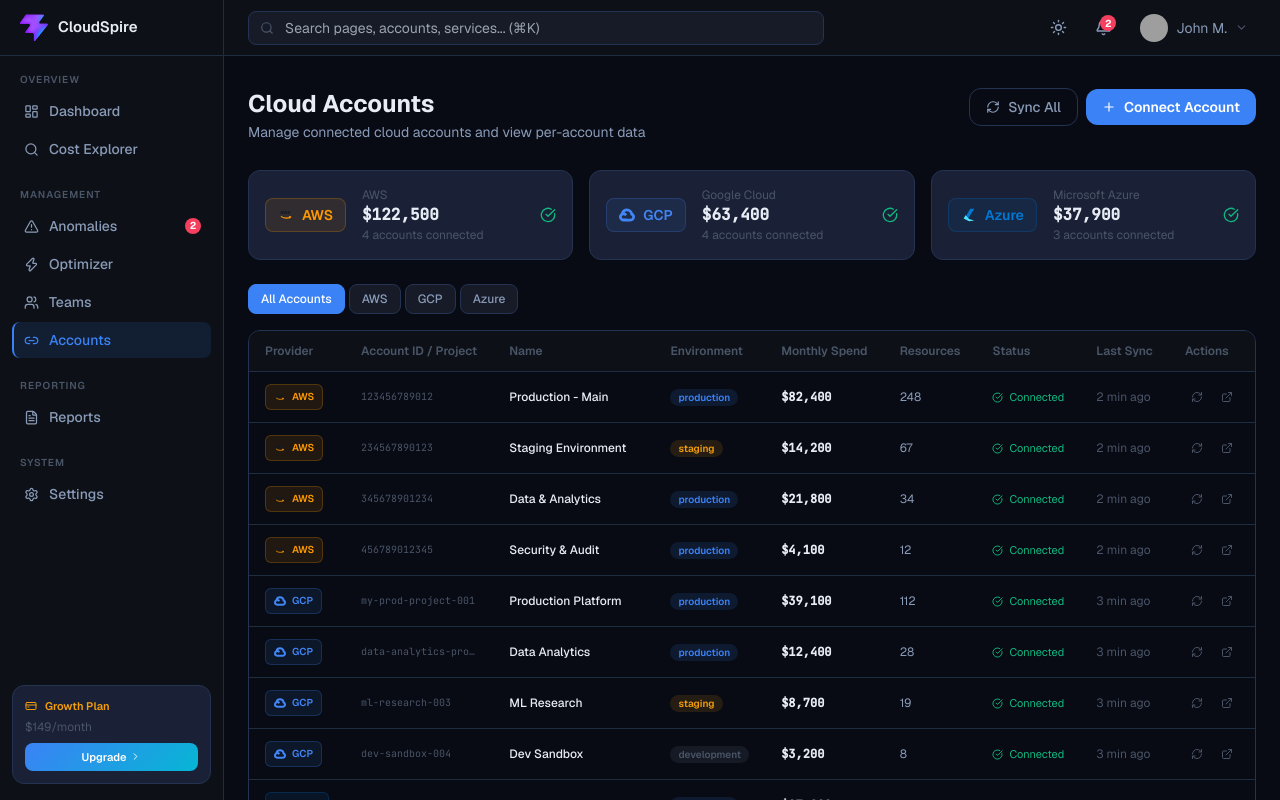
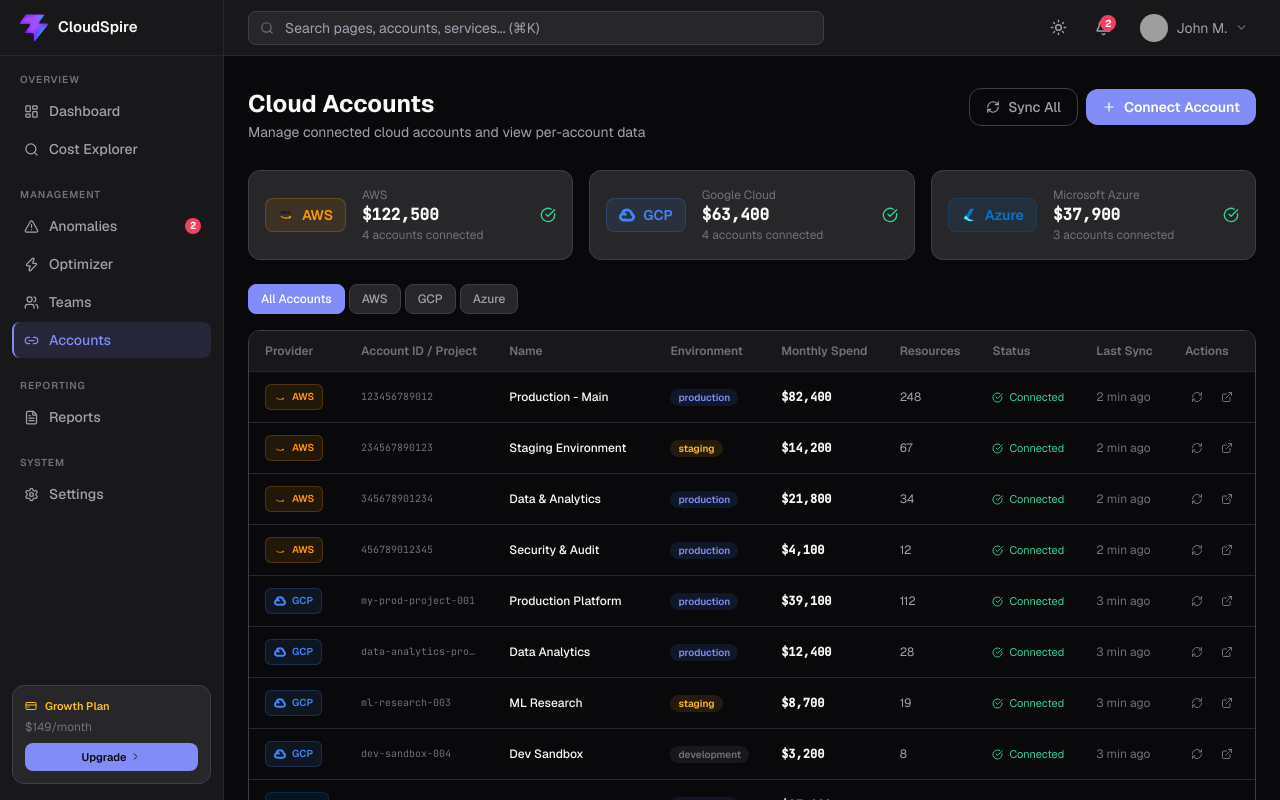
Before and after one commit to adityapranav014/CloudSpire, a React (Vite) app: page /accounts in a window 1280 px wide. Shown: the top 800 px of the page. Built offline with nearby package versions, Linux system fonts and the light colour scheme; grey boxes are pictures that could not be loaded.

Commit message:
feat: implement full-featured Teams management page with detailed cost breakdown and analytics modals

```diff
--- a/src/components/layout/Sidebar.jsx
+++ b/src/components/layout/Sidebar.jsx
@@ -69,12 +69,14 @@
                     <NavLink
                       to={item.to}
                       onClick={() => onMobileOpenChange(false)}
-                      className="flex items-center gap-2.5 px-2.5 py-2 rounded-lg text-sm transition-all duration-150 relative group hover:bg-white/[0.05]"
+                      className="flex items-center gap-2.5 px-2.5 py-2 rounded-lg text-sm transition-all duration-150 relative group"
                       style={({ isActive }) => ({
-                        background: isActive ? 'rgba(59,130,246,0.12)' : undefined,
-                        color: isActive ? 'var(--accent-blue)' : 'var(--text-secondary)',
-                        borderLeft: isActive ? '2px solid var(--accent-blue)' : '2px solid transparent',
+                        background: isActive ? 'var(--accent-primary-subtle)' : undefined,
+                        color: isActive ? 'var(--accent-primary)' : 'var(--text-secondary)',
+                        borderLeft: isActive ? '2px solid var(--accent-primary)' : '2px solid transparent',
                       })}
+                      onMouseEnter={e => { if (!e.currentTarget.classList.contains('active')) e.currentTarget.style.background = 'var(--bg-hover)' }}
+                      onMouseLeave={e => { const active = location.pathname === item.to; if (!active) e.currentTarget.style.background = '' }}
                     >
                       <Icon size={15} />
                       <span className="flex-1 font-medium">{item.label}</span>
@@ -103,8 +105,8 @@
         </div>
         <p className="text-xs mb-2" style={{ color: 'var(--text-muted)' }}>$149/month</p>
         <button
-          className="w-full text-[11px] font-semibold py-1.5 rounded-lg flex items-center justify-center gap-1 transition-opacity hover:opacity-90"
-          style={{ background: 'linear-gradient(135deg, #3B82F6 0%, #06B6D4 100%)', color: 'white' }}
+          className="w-full text-[11px] font-semibold py-1.5 rounded-lg flex items-center justify-center gap-1 transition-colors hover:opacity-90"
+          style={{ background: 'var(--accent-primary)', color: 'var(--bg-base)' }}
         >
           Upgrade <ChevronRight size={11} />
         </button>
--- a/src/components/layout/TopBar.jsx
+++ b/src/components/layout/TopBar.jsx
@@ -60,7 +60,7 @@
       {/* Search */}
       <div className="flex items-center gap-3 min-w-0 flex-1">
         <button
-          className="lg:hidden p-2 rounded-lg transition-colors hover:bg-white/10"
+          className="lg:hidden p-2 rounded-lg transition-colors hover:bg-[--bg-hover]"
           onClick={onOpenMenu}
           title="Open navigation"
         >
@@ -88,7 +88,7 @@
       <div className="flex items-center gap-2 sm:gap-3 shrink-0">
         {/* Settings */}
         <button
-          className="hidden sm:flex items-center justify-center p-2 rounded-lg transition-colors hover:bg-white/10"
+          className="hidden sm:flex items-center justify-center p-2 rounded-lg transition-colors hover:bg-[--bg-hover]"
           onClick={() => setTheme(theme === 'dark' ? 'light' : 'dark')}
           title="Toggle theme"
         >
@@ -97,7 +97,7 @@
 
         {/* Notification bell */}
         <button
-          className="relative p-2 rounded-lg transition-colors hover:bg-white/10"
+          className="relative p-2 rounded-lg transition-colors hover:bg-[--bg-hover]"
           onClick={() => navigate('/anomalies')}
           title="View anomalies"
         >
@@ -112,7 +112,7 @@
         {/* User avatar dropdown */}
         <div className="relative">
           <button
-            className="flex items-center gap-2 px-2 py-1.5 rounded-lg transition-colors hover:bg-white/10"
+            className="flex items-center gap-2 px-2 py-1.5 rounded-lg transition-colors hover:bg-[--bg-hover]"
             onClick={() => setUserMenuOpen(v => !v)}
           >
             <UserAvatar user={CURRENT_USER} size="sm" />
@@ -136,7 +136,7 @@
               ].map(({ icon: Icon, label, action }) => (
                 <button
                   key={label}
-                  className="w-full flex items-center gap-2.5 px-3 py-2 text-sm text-left transition-colors hover:bg-white/5"
+                  className="w-full flex items-center gap-2.5 px-3 py-2 text-sm text-left transition-colors hover:bg-[--bg-hover]"
                   style={{ color: 'var(--text-secondary)' }}
                   onClick={() => { action?.(); setUserMenuOpen(false) }}
                 >
@@ -146,7 +146,7 @@
               ))}
               <div className="border-t mt-1 pt-1" style={{ borderColor: 'var(--border-subtle)' }}>
                 <button
-                  className="w-full flex items-center gap-2.5 px-3 py-2 text-sm text-left transition-colors hover:bg-white/10"
+                  className="w-full flex items-center gap-2.5 px-3 py-2 text-sm text-left transition-colors hover:bg-[--bg-hover]"
                   style={{ color: 'var(--accent-rose)' }}
                   onClick={() => setUserMenuOpen(false)}
                 >
--- a/src/index.css
+++ b/src/index.css
@@ -9,70 +9,225 @@
 @tailwind components;
 @tailwind utilities;
 
+/* ═══════════════════════════════════════════════════════════════
+   CloudSpire Design System v2.0 — Zinc Neutral Color Tokens
+   ═══════════════════════════════════════════════════════════════
+   Philosophy: Zinc-based neutrals, tonal elevation, no cheap gradients.
+   All text colors verified against WCAG 2.1 AA (4.5:1 minimum).
+   ══════════════════════════════════════════════════════════════ */
+
 :root {
-  --background: 222.2 84% 4.9%;
-  --foreground: 210 40% 98%;
-  --card: 222.2 84% 4.9%;
-  --card-foreground: 210 40% 98%;
-  --popover: 222.2 84% 4.9%;
-  --popover-foreground: 210 40% 98%;
-  --primary: 210 40% 98%;
-  --primary-foreground: 222.2 47.4% 11.2%;
-  --secondary: 217.2 32.6% 17.5%;
-  --secondary-foreground: 210 40% 98%;
-  --muted: 217.2 32.6% 17.5%;
-  --muted-foreground: 215 20.2% 65.1%;
-  --accent: 217.2 32.6% 17.5%;
-  --accent-foreground: 210 40% 98%;
-  --destructive: 359 81.3% 66.8%;
-  --destructive-foreground: 210 40% 98%;
-  --border: 217.2 32.6% 17.5%;
-  --input: 217.2 32.6% 17.5%;
-  --ring: 212.7 26.8% 83.9%;
+  /* ── Radii ── */
   --radius: 0.5rem;
 
-  --bg-base: #080B14;
-  --bg-surface: #0D1117;
-  --bg-elevated: #161B27;
-  --bg-card: #1A2035;
-  --border-subtle: #1E2D40;
-  --border-default: #243352;
-  --text-primary: #E8EDF5;
-  --text-secondary: #8A9BB8;
-  --text-muted: #4A5568;
-  --accent-blue: #3B82F6;
-  --accent-cyan: #06B6D4;
-  --accent-emerald: #10B981;
-  --accent-amber: #F59E0B;
-  --accent-rose: #F43F5E;
-  --accent-violet: #8B5CF6;
-  --gradient-aws: linear-gradient(135deg, #FF9900 0%, #FF6B00 100%);
-  --gradient-gcp: linear-gradient(135deg, #4285F4 0%, #34A853 100%);
-  --gradient-azure: linear-gradient(135deg, #0078D4 0%, #50E6FF 100%);
+  /* ── Backgrounds (Zinc scale) ── */
+  --bg-base: #09090B;
+  --bg-surface: #18181B;
+  --bg-elevated: #27272A;
+  --bg-card: #27272A;
+  --bg-hover: #3F3F46;
+
+  /* ── Borders ── */
+  --border-subtle: #27272A;
+  --border-default: #3F3F46;
+  --border-strong: #52525B;
+
+  /* ── Text ── */
+  --text-primary: #FAFAFA;
+  --text-secondary: #A1A1AA;
+  --text-muted: #71717A;
+
+  /* ── Primary accent (Indigo) ── */
+  --accent-primary: #818CF8;
+  --accent-primary-hover: #6366F1;
+  --accent-primary-subtle: rgba(129, 140, 248, 0.12);
+
+  /* ── Semantic status colors (dark-mode-optimised) ── */
+  --accent-emerald: #34D399;
+  --accent-amber: #FBBF24;
+  --accent-rose: #FB7185;
+  --accent-cyan: #22D3EE;
+  --accent-violet: #A78BFA;
+  --accent-blue: #818CF8;
+
+  /* ── Cloud provider brand colors (flat, no gradients) ── */
+  --color-aws: #FF9900;
+  --color-gcp: #4285F4;
+  --color-azure: #0078D4;
+
+  /* ── Shadcn/ui component tokens (HSL) ── */
+  --background: 240 6% 3.9%;
+  --foreground: 0 0% 98%;
+  --card: 240 3.7% 15.9%;
+  --card-foreground: 0 0% 98%;
+  --popover: 240 3.7% 15.9%;
+  --popover-foreground: 0 0% 98%;
+  --primary: 235 90% 74%;
+  --primary-foreground: 240 6% 3.9%;
+  --secondary: 240 3.7% 15.9%;
+  --secondary-foreground: 0 0% 98%;
+  --muted: 240 3.7% 15.9%;
+  --muted-foreground: 240 3.8% 46.1%;
+  --accent: 240 3.7% 15.9%;
+  --accent-foreground: 0 0% 98%;
+  --destructive: 350 89% 72%;
+  --destructive-foreground: 0 0% 98%;
+  --border: 240 3.7% 15.9%;
+  --input: 240 5.3% 26.1%;
+  --ring: 235 90% 74%;
+
+  /* ── Chart palette ── */
+  --chart-1: 235 90% 74%;
+  --chart-2: 160 64% 52%;
+  --chart-3: 45 97% 56%;
+  --chart-4: 258 90% 76%;
+  --chart-5: 350 89% 72%;
+
+  /* ── Sidebar tokens ── */
+  --sidebar: 240 5.9% 10%;
+  --sidebar-foreground: 0 0% 98%;
+  --sidebar-primary: 235 90% 74%;
+  --sidebar-primary-foreground: 0 0% 98%;
+  --sidebar-accent: 240 3.7% 15.9%;
+  --sidebar-accent-foreground: 0 0% 98%;
+  --sidebar-border: 240 3.7% 15.9%;
+  --sidebar-ring: 235 90% 74%;
 }
 
+/* ── Light Theme ── */
 .light {
-  --bg-base: #f4f7fb;
-  --bg-surface: #ffffff;
-  --bg-elevated: #eef3f9;
-  --bg-card: #ffffff;
-  --border-subtle: #d6dfeb;
-  --border-default: #c2cfdf;
-  --text-primary: #0f172a;
-  --text-secondary: #475569;
-  --text-muted: #64748b;
+  --bg-base: #FAFAFA;
+  --bg-surface: #FFFFFF;
+  --bg-elevated: #F4F4F5;
+  --bg-card: #FFFFFF;
+  --bg-hover: #E4E4E7;
+
+  --border-subtle: #E4E4E7;
+  --border-default: #D4D4D8;
+  --border-strong: #A1A1AA;
+
+  --text-primary: #18181B;
+  --text-secondary: #52525B;
+  --text-muted: #71717A;
+
+  --accent-primary: #6366F1;
+  --accent-primary-hover: #4F46E5;
+  --accent-primary-subtle: rgba(99, 102, 241, 0.08);
+
+  --accent-emerald: #059669;
+  --accent-amber: #D97706;
+  --accent-rose: #E11D48;
+  --accent-cyan: #0891B2;
+  --accent-violet: #7C3AED;
+  --accent-blue: #6366F1;
+
+  --color-aws: #FF9900;
+  --color-gcp: #4285F4;
+  --color-azure: #0078D4;
+
+  /* ── Shadcn/ui overrides ── */
+  --background: 0 0% 98%;
+  --foreground: 240 5.9% 10%;
+  --card: 0 0% 100%;
+  --card-foreground: 240 5.9% 10%;
+  --popover: 0 0% 100%;
+  --popover-foreground: 240 5.9% 10%;
+  --primary: 239 84% 67%;
+  --primary-foreground: 0 0% 98%;
+  --secondary: 240 5% 96.1%;
+  --secondary-foreground: 240 5.9% 10%;
+  --muted: 240 5% 96.1%;
+  --muted-foreground: 240 3.8% 46.1%;
+  --accent: 240 5% 96.1%;
+  --accent-foreground: 240 5.9% 10%;
+  --destructive: 347 77% 50%;
+  --destructive-foreground: 0 0% 98%;
+  --border: 240 4.9% 90%;
+  --input: 240 5.2% 83.9%;
+  --ring: 239 84% 67%;
+
+  --chart-1: 239 84% 67%;
+  --chart-2: 160 84% 30.6%;
+  --chart-3: 32 95% 44%;
+  --chart-4: 263 70% 58%;
+  --chart-5: 347 77% 50%;
+
+  --sidebar: 0 0% 100%;
+  --sidebar-foreground: 240 5.9% 10%;
+  --sidebar-primary: 239 84% 67%;
+  --sidebar-primary-foreground: 0 0% 98%;
+  --sidebar-accent: 240 5% 96.1%;
+  --sidebar-accent-foreground: 240 5.9% 10%;
+  --sidebar-border: 240 4.9% 90%;
+  --sidebar-ring: 239 84% 67%;
 }
 
+/* ── Dark Theme (explicit class — mirrors :root defaults) ── */
 .dark {
-  --bg-base: #080b14;
-  --bg-surface: #0d1117;
-  --bg-elevated: #161b27;
-  --bg-card: #1a2035;
-  --border-subtle: #1e2d40;
-  --border-default: #243352;
-  --text-primary: #e8edf5;
-  --text-secondary: #8a9bb8;
-  --text-muted: #4a5568;
+  --bg-base: #09090B;
+  --bg-surface: #18181B;
+  --bg-elevated: #27272A;
+  --bg-card: #27272A;
+  --bg-hover: #3F3F46;
+
+  --border-subtle: #27272A;
+  --border-default: #3F3F46;
+  --border-strong: #52525B;
+
+  --text-primary: #FAFAFA;
+  --text-secondary: #A1A1AA;
+  --text-muted: #71717A;
+
+  --accent-primary: #818CF8;
+  --accent-primary-hover: #6366F1;
+  --accent-primary-subtle: rgba(129, 140, 248, 0.12);
+
+  --accent-emerald: #34D399;
+  --accent-amber: #FBBF24;
+  --accent-rose: #FB7185;
+  --accent-cyan: #22D3EE;
+  --accent-violet: #A78BFA;
+  --accent-blue: #818CF8;
+
+  --color-aws: #FF9900;
+  --color-gcp: #4285F4;
+  --color-azure: #0078D4;
+
+  /* Shadcn/ui — same as :root */
+  --background: 240 6% 3.9%;
+  --foreground: 0 0% 98%;
+  --card: 240 3.7% 15.9%;
+  --card-foreground: 0 0% 98%;
+  --popover: 240 3.7% 15.9%;
+  --popover-foreground: 0 0% 98%;
+  --primary: 235 90% 74%;
+  --primary-foreground: 240 6% 3.9%;
+  --secondary: 240 3.7% 15.9%;
+  --secondary-foreground: 0 0% 98%;
+  --muted: 240 3.7% 15.9%;
+  --muted-foreground: 240 3.8% 46.1%;
+  --accent: 240 3.7% 15.9%;
+  --accent-foreground: 0 0% 98%;
+  --destructive: 350 89% 72%;
+  --destructive-foreground: 0 0% 98%;
+  --border: 240 3.7% 15.9%;
+  --input: 240 5.3% 26.1%;
+  --ring: 235 90% 74%;
+
+  --chart-1: 235 90% 74%;
+  --chart-2: 160 64% 52%;
+  --chart-3: 45 97% 56%;
+  --chart-4: 258 90% 76%;
+  --chart-5: 350 89% 72%;
+
+  --sidebar: 240 5.9% 10%;
+  --sidebar-foreground: 0 0% 98%;
+  --sidebar-primary: 235 90% 74%;
+  --sidebar-primary-foreground: 0 0% 98%;
+  --sidebar-accent: 240 3.7% 15.9%;
+  --sidebar-accent-foreground: 0 0% 98%;
+  --sidebar-border: 240 3.7% 15.9%;
+  --sidebar-ring: 235 90% 74%;
 }
 
 @layer base {
@@ -85,7 +240,10 @@
     margin: 0;
     background-color: var(--bg-base);
     color: var(--text-primary);
-    transition: background-color 150ms ease, color 150ms ease;
+    transition: background-color 200ms ease, color 200ms ease;
+  }
+  html {
+    @apply font-sans;
   }
 }
 
@@ -108,7 +266,7 @@
 /* Grid dot background pattern */
 .bg-grid-pattern {
   background-image:
-    radial-gradient(circle, #243352 1px, transparent 1px);
+    radial-gradient(circle, var(--border-default) 1px, transparent 1px);
   background-size: 28px 28px;
 }
 
@@ -121,86 +279,3 @@
 .recharts-tooltip-wrapper {
   outline: none;
 }
-
-@layer base {
-  .theme {
-    --font-heading: var(--font-sans);
-    --font-sans: 'Geist Variable', sans-serif;
-  }
-  :root {
-    --background: oklch(1 0 0);
-    --foreground: oklch(0.145 0 0);
-    --card: oklch(1 0 0);
-    --card-foreground: oklch(0.145 0 0);
-    --popover: oklch(1 0 0);
-    --popover-foreground: oklch(0.145 0 0);
-    --primary: oklch(0.205 0 0);
-    --primary-foreground: oklch(0.985 0 0);
-    --secondary: oklch(0.97 0 0);
-    --secondary-foreground: oklch(0.205 0 0);
-    --muted: oklch(0.97 0 0);
-    --muted-foreground: oklch(0.556 0 0);
-    --accent: oklch(0.97 0 0);
-    --accent-foreground: oklch(0.205 0 0);
-    --destructive: oklch(0.577 0.245 27.325);
-    --border: oklch(0.922 0 0);
-    --input: oklch(0.922 0 0);
-    --ring: oklch(0.708 0 0);
-    --chart-1: oklch(0.87 0 0);
-    --chart-2: oklch(0.556 0 0);
-    --chart-3: oklch(0.439 0 0);
-    --chart-4: oklch(0.371 0 0);
-    --chart-5: oklch(0.269 0 0);
-    --radius: 0.625rem;
-    --sidebar: oklch(0.985 0 0);
-    --sidebar-foreground: oklch(0.145 0 0);
-    --sidebar-primary: oklch(0.205 0 0);
-    --sidebar-primary-foreground: oklch(0.985 0 0);
-    --sidebar-accent: oklch(0.97 0 0);
-    --sidebar-accent-foreground: oklch(0.205 0 0);
-    --sidebar-border: oklch(0.922 0 0);
-    --sidebar-ring: oklch(0.708 0 0);
-  }
-  .dark {
-    --background: oklch(0.145 0 0);
-    --foreground: oklch(0.985 0 0);
-    --card: oklch(0.205 0 0);
-    --card-foreground: oklch(0.985 0 0);
-    --popover: oklch(0.205 0 0);
-    --popover-foreground: oklch(0.985 0 0);
-    --primary: oklch(0.922 0 0);
-    --primary-foreground: oklch(0.205 0 0);
-    --secondary: oklch(0.269 0 0);
-    --secondary-foreground: oklch(0.985 0 0);
-    --muted: oklch(0.269 0 0);
-    --muted-foreground: oklch(0.708 0 0);
-    --accent: oklch(0.269 0 0);
-    --accent-foreground: oklch(0.985 0 0);
-    --destructive: oklch(0.704 0.191 22.216);
-    --border: oklch(1 0 0 / 10%);
-    --input: oklch(1 0 0 / 15%);
-    --ring: oklch(0.556 0 0);
-    --chart-1: oklch(0.87 0 0);
-    --chart-2: oklch(0.556 0 0);
-    --chart-3: oklch(0.439 0 0);
-    --chart-4: oklch(0.371 0 0);
-    --chart-5: oklch(0.269 0 0);
-    --sidebar: oklch(0.205 0 0);
-    --sidebar-foreground: oklch(0.985 0 0);
-    --sidebar-primary: oklch(0.488 0.243 264.376);
-    --sidebar-primary-foreground: oklch(0.985 0 0);
-    --sidebar-accent: oklch(0.269 0 0);
-    --sidebar-accent-foreground: oklch(0.985 0 0);
-    --sidebar-border: oklch(1 0 0 / 10%);
-    --sidebar-ring: oklch(0.556 0 0);
-  }
-  * {
-    @apply border-border outline-ring/50;
-  }
-  body {
-    @apply bg-background text-foreground;
-  }
-  html {
-    @apply font-sans;
-  }
-}
--- a/src/pages/Dashboard.jsx
+++ b/src/pages/Dashboard.jsx
@@ -266,7 +266,7 @@
             <h3 className="font-semibold text-sm mb-4" style={{ color: 'var(--text-primary)' }}>Budget Health</h3>
             <div className="space-y-4">
             {budgetAlerts.slice(0, 3).map(b => {
-              const color = b.status === 'critical' ? '#F43F5E' : b.status === 'warning' ? '#F59E0B' : '#10B981'
+              const color = b.status === 'critical' ? 'var(--accent-rose)' : b.status === 'warning' ? 'var(--accent-amber)' : 'var(--accent-emerald)'
               return (
                 <div key={b.id}>
                   <div className="flex items-center justify-between mb-1.5">
--- a/tailwind.config.js
+++ b/tailwind.config.js
@@ -45,12 +45,15 @@
           DEFAULT: "hsl(var(--card))",
           foreground: "hsl(var(--card-foreground))",
         },
-        'bg-base': '#080B14',
-        'bg-surface': '#0D1117',
-        'bg-elevated': '#161B27',
-        'bg-card': '#1A2035',
-        'border-subtle': '#1E2D40',
-        'border-default': '#243352',
+        /* ── Semantic surface tokens ── */
+        'bg-base': 'var(--bg-base)',
+        'bg-surface': 'var(--bg-surface)',
+        'bg-elevated': 'var(--bg-elevated)',
+        'bg-card': 'var(--bg-card)',
+        'bg-hover': 'var(--bg-hover)',
+        'border-subtle': 'var(--border-subtle)',
+        'border-default': 'var(--border-default)',
+        'border-strong': 'var(--border-strong)',
       },
       fontFamily: {
         sans: ['Geist', 'system-ui', 'sans-serif'],
```
Also changed, not shown: src/components/ui/MetricCard.jsx (+11 -20 lines), src/pages/Onboarding.jsx (+26 -26 lines), src/pages/Optimizer.jsx (+37 -33 lines), src/pages/Reports.jsx (+7 -7 lines), src/pages/Settings.jsx (+25 -25 lines), src/pages/Teams.jsx (+10 -10 lines), vercel.json (added), 1 other file (tests, documents, lock files or other folders).
